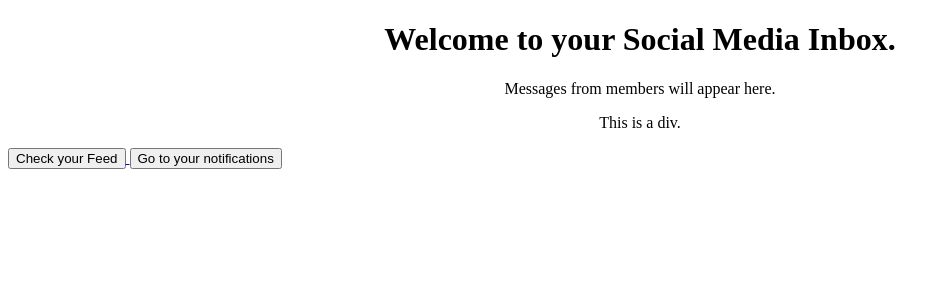
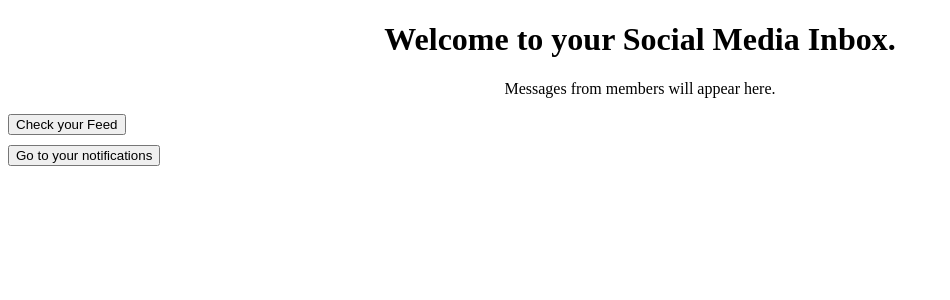
Before and after one commit to CryptonicAnon/social_media_app_simulation, a Flask app: page /inbox in a window 1280 px wide. Shown: the top 300 px of the page, without its empty margins (0-950 px from the left). Run offline with Flask 3, Linux system fonts and the light colour scheme.

Commit message:
updated formatting

```diff
--- a/templates/inbox.html
+++ b/templates/inbox.html
@@ -4,23 +4,33 @@
 <style>
 h1 {text-align: center;}
 p {text-align: center;}
-div {text-align: center;}
+div {text-align: center; margin-bottom: 10px;}
+ul {
+    list-style-position: inside;  /* Center-align bullets with the text */
+    padding: 0;  /* Remove default padding */
+}
+.buttons {text-align: left;}
 </style>
 </head>
 <body>
 <h1>Welcome to your Social Media Inbox.</h1>
 <p>Messages from members will appear here.</p>
-<div>This is a div.</div>
+<div>
     <ul>
         {% for message in messages %}
             <li>{{ message }}</li>
         {% endfor %}
     </ul>
+</div>
+<div class="buttons">
     <a href="http://127.0.0.1:5000/feed">
         <button>Check your Feed</button>
 </a>
+</div>
+<div class="buttons">
     <a href="http://127.0.0.1:5000/notifications">
         <button>Go to your notifications</button>
+</div>
 </a>
 </body>
 </html>
```
Also changed, not shown: templates/feed.html (+8 -2 lines), templates/notifications.html (+18 -9 lines). Lines whose indentation alone changed are shown as unchanged.
